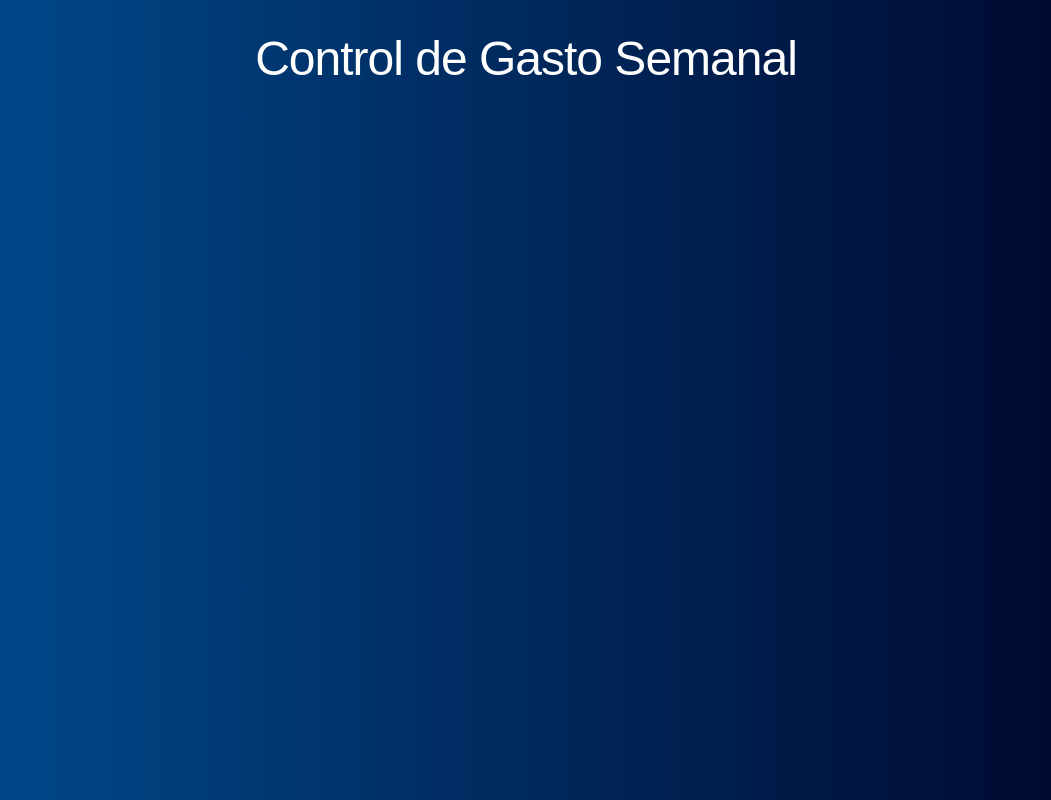
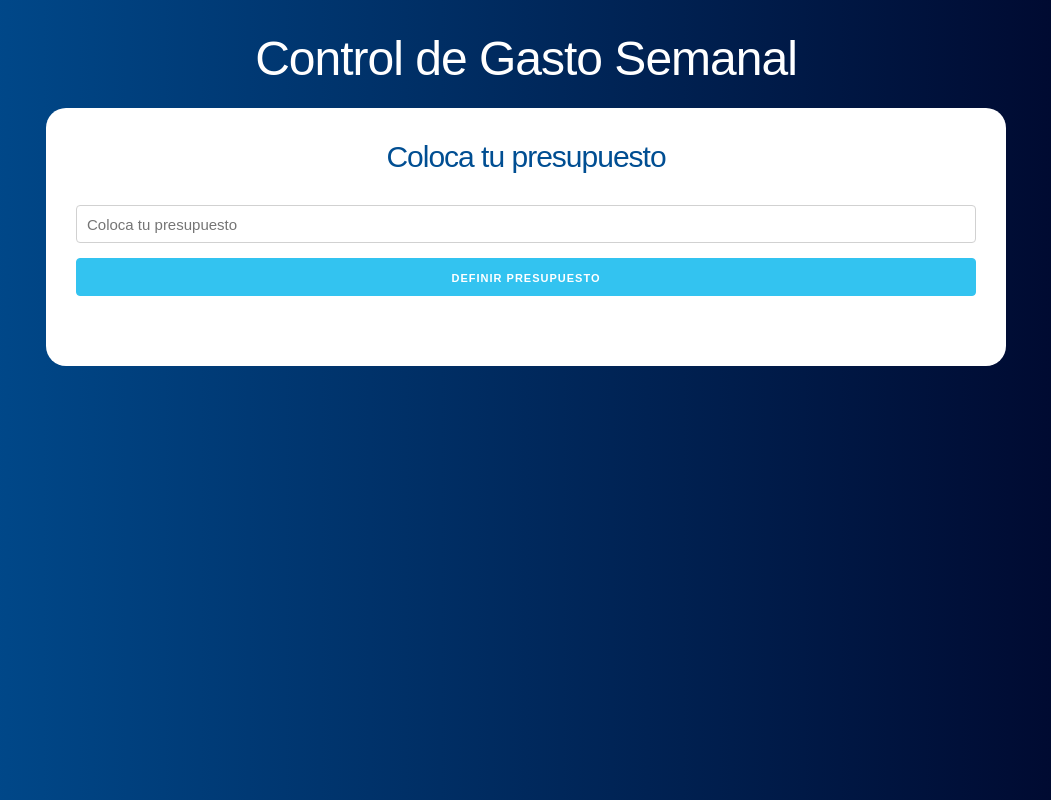
Before and after one commit to ferna2g/control-presupuesto, a React (Create React App) app: page / in a window 1280 px wide. Shown: the whole page, without its empty margins (114-1165 px from the left). Built offline with nearby package versions, Linux system fonts and the light colour scheme.

Commit message:
implementando la pregunta al usuario por su presupuesto

```diff
--- a/src/App.js
+++ b/src/App.js
@@ -1,10 +1,15 @@
 import React from 'react';
+import Pregunta from './components/Pregunta'
 
 function App() {
   return (
     <div className="container">
       <header>
         <h1>Control de Gasto Semanal</h1>
+
+        <div className="contenido-principal contenido">
+            <Pregunta />
+        </div>
       </header>
     </div>
   );
--- /dev/null
+++ b/src/components/Pregunta.jsx
@@ -0,0 +1,23 @@
+import React, { Fragment } from "react"
+
+const Pregunta = () => {
+  return(
+    <Fragment>
+      <h2>Coloca tu presupuesto</h2>
+        <form>
+          <input
+            type="number"
+            className="u-full-width"
+            placeholder="Coloca tu presupuesto"
+            />
+          <input
+            type="submit"
+            className="button-primary u-full-width"
+            value="Definir presupuesto"
+            />
+        </form>
+    </Fragment>
+  )
+}
+
+export default Pregunta
```
